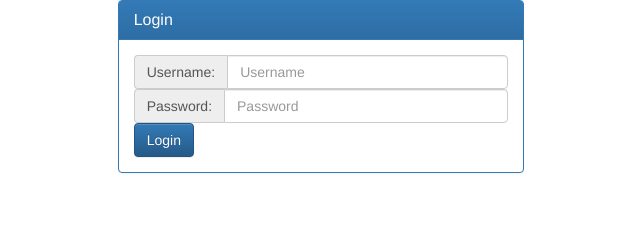
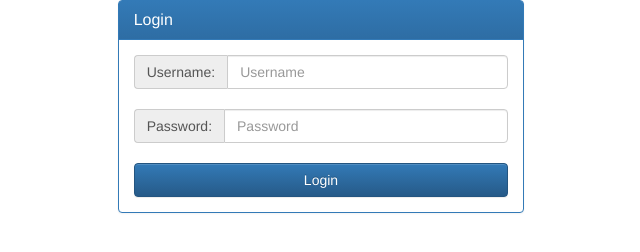
Before and after one commit to CouleeTechlinkInc/NodeOpenVPN, a website: page www/index.html in a window 1280 px wide. Shown: the whole page, without its empty margins (319-959 px from the left). Drawn offline with nearby package versions, Linux system fonts and the light colour scheme; no server answers.

Commit message:
Install File

```diff
--- a/www/index.html
+++ b/www/index.html
@@ -32,6 +32,7 @@
                 </div>
               </div>
             </div>
+            <br/>
             <div class="row">
               <div class="col-sm-12">
                 <div class="input-group">
@@ -40,9 +41,10 @@
                 </div>
               </div>
             </div>
+            <br/>
             <div class="row">
               <div class="col-sm-12">
-                <button class="btn btn-primary" data-bind="click : login" >Login</button>
+                <button class="btn btn-primary" style="width: 100% !important" data-bind="click : login" >Login</button>
               </div>
             </div>
           </div>
```
